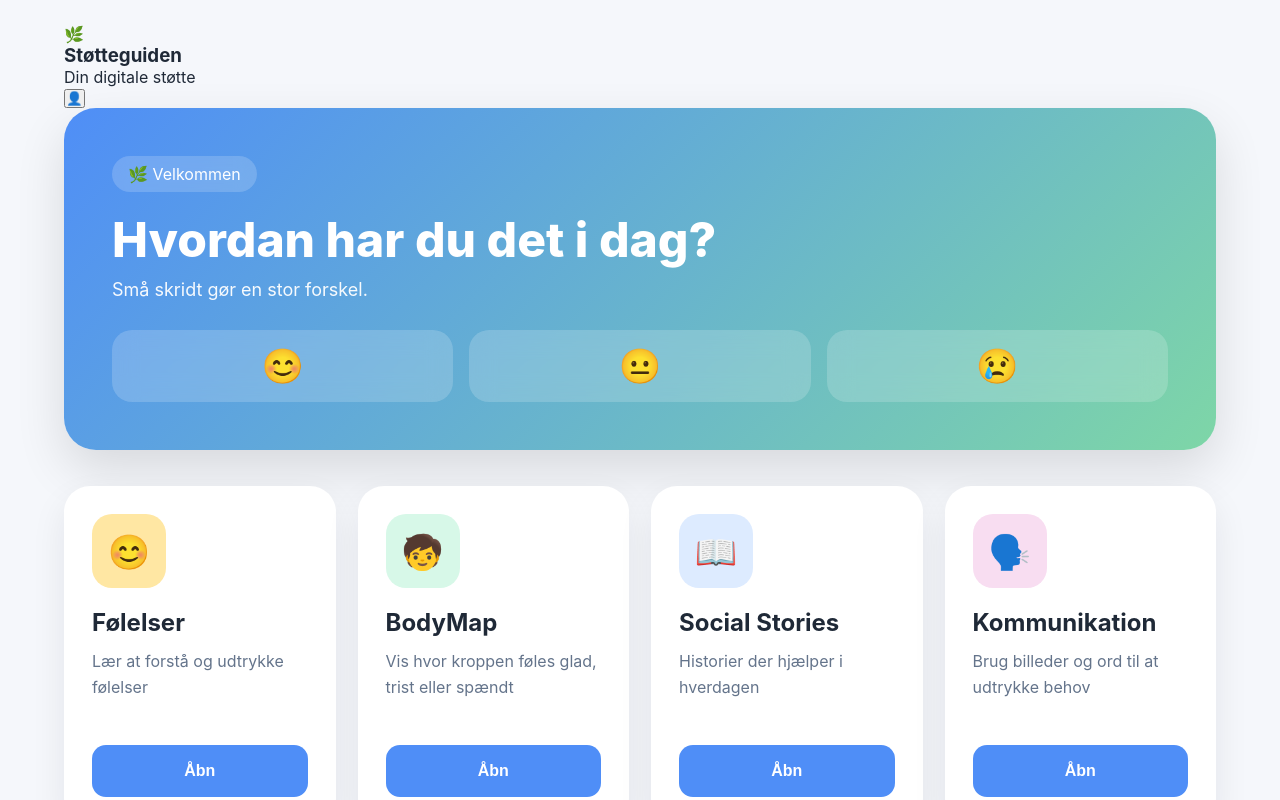
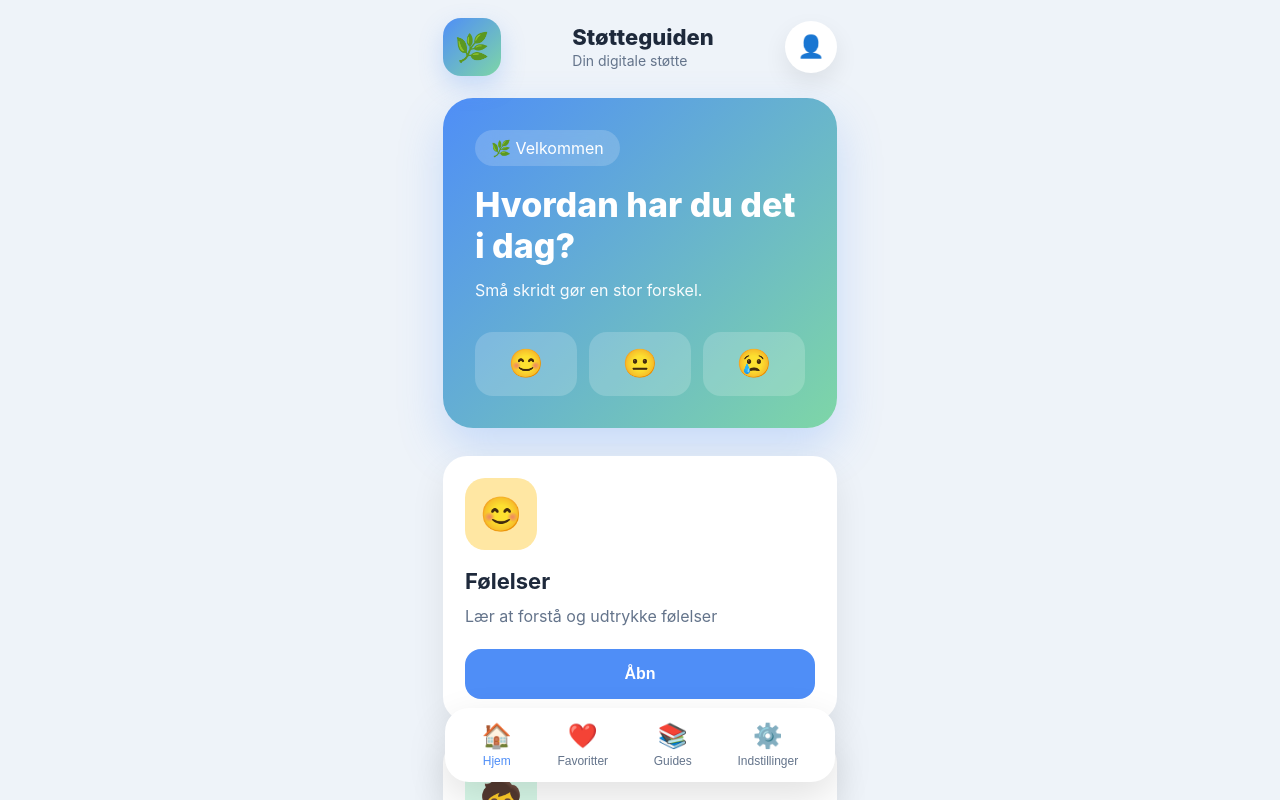
Before and after one commit to talhaahussein-design/St-tteguide, a React (Vite) app: page / in a window 1280 px wide. Shown: the top 800 px of the page. Built offline with nearby package versions, Linux system fonts and the light colour scheme.

Commit message:
Refactor CSS for improved formatting and styles

```diff
--- a/src/index.css
+++ b/src/index.css
@@ -1,146 +1,206 @@
-* {
-  margin: 0;
-  padding: 0;
-  box-sizing: border-box;
+*{
+margin:0;
+padding:0;
+box-sizing:border-box;
 }
 
-body {
-  font-family: Inter, system-ui, sans-serif;
-  background: #f5f7fb;
-  color: #1f2937;
+body{
+font-family:Inter,system-ui,sans-serif;
+background:#eef3f9;
+color:#1e293b;
 }
 
-#root {
-  min-height: 100vh;
+#root{
+min-height:100vh;
 }
 
-.home {
-  max-width: 1200px;
-  margin: auto;
-  padding: 24px;
+.home{
+max-width:430px;
+margin:auto;
+min-height:100vh;
+padding:18px;
+padding-bottom:110px;
 }
 
-.hero {
-  background: linear-gradient(135deg, #4f8ef7, #7ed6a7);
-  border-radius: 32px;
-  padding: 48px;
-  color: white;
-  box-shadow: 0 20px 50px rgba(0, 0, 0, 0.12);
+/* HEADER */
+
+.header{
+display:flex;
+align-items:center;
+justify-content:space-between;
+margin-bottom:22px;
 }
 
-.badge {
-  display: inline-block;
-  background: rgba(255, 255, 255, 0.18);
-  backdrop-filter: blur(10px);
-  padding: 8px 16px;
-  border-radius: 999px;
-  margin-bottom: 18px;
+.logo{
+width:58px;
+height:58px;
+border-radius:18px;
+background:linear-gradient(135deg,#4F8EF7,#7ED6A7);
+display:flex;
+align-items:center;
+justify-content:center;
+font-size:28px;
+color:white;
+box-shadow:0 10px 25px rgba(79,142,247,.25);
 }
 
-.hero h1 {
-  font-size: 48px;
-  font-weight: 800;
-  margin-bottom: 10px;
+.header h3{
+font-size:22px;
+font-weight:800;
 }
 
-.hero p {
-  font-size: 18px;
-  opacity: 0.95;
+.header span{
+font-size:14px;
+color:#64748b;
 }
 
-.moods {
-  display: flex;
-  gap: 16px;
-  margin-top: 30px;
+.profileButton{
+width:52px;
+height:52px;
+border:none;
+border-radius:50%;
+background:white;
+font-size:22px;
+cursor:pointer;
+box-shadow:0 10px 25px rgba(0,0,0,.08);
 }
 
-.moods button {
-  flex: 1;
-  height: 72px;
-  border: none;
-  border-radius: 20px;
-  font-size: 34px;
-  background: rgba(255, 255, 255, 0.18);
-  backdrop-filter: blur(12px);
-  color: white;
-  cursor: pointer;
-  transition: 0.25s;
+/* HERO */
+
+.hero{
+margin-top:10px;
+padding:32px;
+border-radius:30px;
+background:linear-gradient(135deg,#4F8EF7,#7ED6A7);
+color:white;
+box-shadow:0 20px 45px rgba(79,142,247,.25);
 }
 
-.moods button:hover {
-  transform: translateY(-4px);
-  background: rgba(255, 255, 255, 0.28);
+.badge{
+display:inline-block;
+padding:8px 16px;
+border-radius:999px;
+background:rgba(255,255,255,.18);
+margin-bottom:18px;
+backdrop-filter:blur(10px);
 }
 
-.moduleGrid {
-  margin-top: 36px;
-  display: grid;
-  gap: 22px;
-  grid-template-columns: repeat(auto-fit, minmax(260px, 1fr));
+.hero h1{
+font-size:34px;
+font-weight:800;
+margin-bottom:12px;
 }
 
-.moduleCard {
-  background: white;
-  border-radius: 26px;
-  padding: 28px;
-  box-shadow: 0 15px 35px rgba(15, 23, 42, 0.08);
-  transition: 0.25s;
+.hero p{
+opacity:.95;
+line-height:1.6;
 }
 
-.moduleCard:hover {
-  transform: translateY(-6px);
+/* MOODS */
+
+.moods{
+display:flex;
+gap:12px;
+margin-top:28px;
 }
 
-.moduleIcon {
-  width: 74px;
-  height: 74px;
-  border-radius: 20px;
-  display: flex;
-  justify-content: center;
-  align-items: center;
-  font-size: 34px;
-  margin-bottom: 20px;
+.moods button{
+flex:1;
+height:64px;
+border:none;
+border-radius:18px;
+background:rgba(255,255,255,.18);
+color:white;
+font-size:28px;
+cursor:pointer;
+transition:.25s;
 }
 
-.moduleCard h2 {
-  margin-bottom: 12px;
-  font-size: 24px;
+.moods button:hover{
+transform:translateY(-4px);
 }
 
-.moduleCard p {
-  color: #64748b;
-  line-height: 1.6;
-  min-height: 72px;
+/* MODULES */
+
+.moduleGrid{
+display:grid;
+gap:18px;
+margin-top:28px;
 }
 
-.moduleCard button {
-  margin-top: 24px;
-  width: 100%;
-  height: 52px;
-  border: none;
-  border-radius: 14px;
-  background: #4f8ef7;
-  color: white;
-  font-size: 16px;
-  font-weight: 600;
-  cursor: pointer;
-  transition: 0.2s;
+.moduleCard{
+background:white;
+padding:22px;
+border-radius:24px;
+box-shadow:0 15px 35px rgba(0,0,0,.08);
 }
 
-.moduleCard button:hover {
-  background: #3b7de7;
+.moduleIcon{
+width:72px;
+height:72px;
+border-radius:20px;
+display:flex;
+align-items:center;
+justify-content:center;
+font-size:34px;
+margin-bottom:18px;
 }
 
-@media (max-width: 768px) {
-  .hero {
-    padding: 32px 24px;
-  }
+.moduleContent h2{
+font-size:22px;
+margin-bottom:10px;
+}
 
-  .hero h1 {
-    font-size: 34px;
-  }
+.moduleContent p{
+color:#64748b;
+line-height:1.6;
+margin-bottom:20px;
+}
 
-  .moods {
-    flex-direction: column;
-  }
+.moduleButton{
+width:100%;
+height:50px;
+border:none;
+border-radius:16px;
+background:#4F8EF7;
+color:white;
+font-size:16px;
+font-weight:700;
+cursor:pointer;
 }
+
+/* BOTTOM NAV */
+
+.bottomNav{
+position:fixed;
+left:50%;
+bottom:18px;
+transform:translateX(-50%);
+width:min(390px,calc(100% - 24px));
+background:white;
+border-radius:24px;
+padding:14px;
+display:flex;
+justify-content:space-around;
+box-shadow:0 15px 40px rgba(0,0,0,.12);
+}
+
+.navItem{
+background:none;
+border:none;
+display:flex;
+flex-direction:column;
+align-items:center;
+gap:4px;
+font-size:24px;
+color:#64748b;
+cursor:pointer;
+}
+
+.navItem small{
+font-size:12px;
+}
+
+.navItem.active{
+color:#4F8EF7;
+}
```
